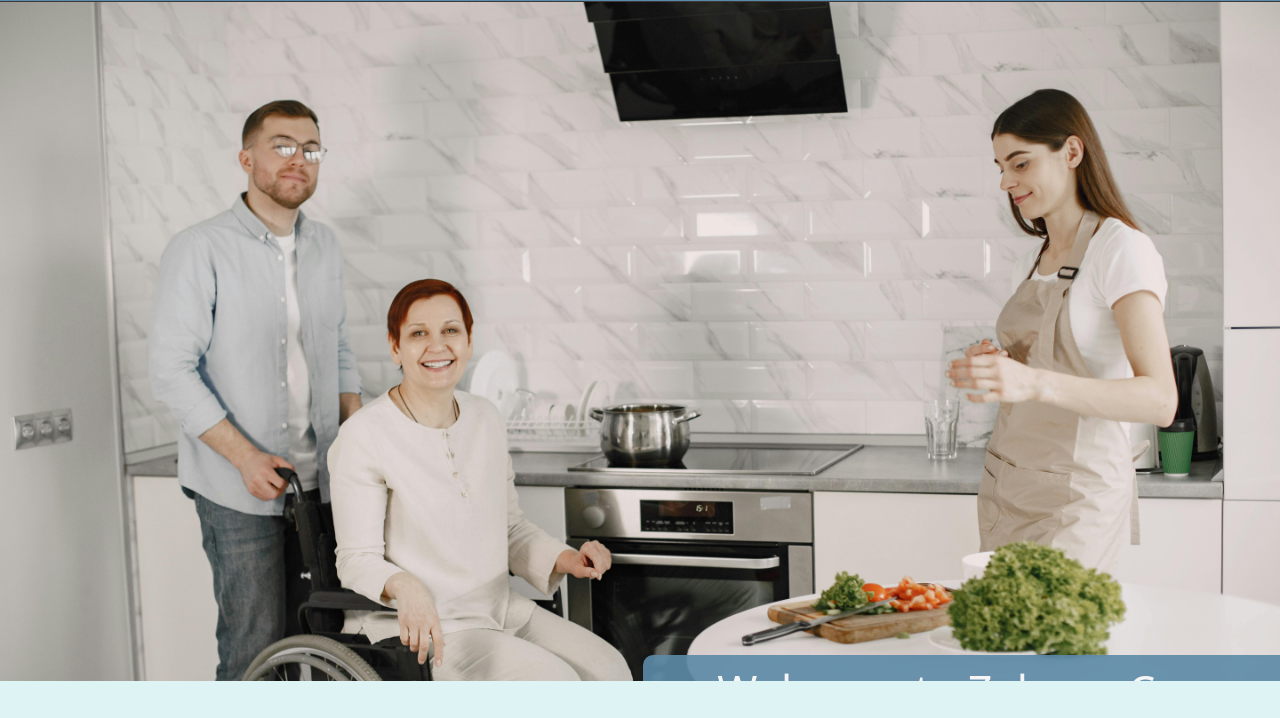
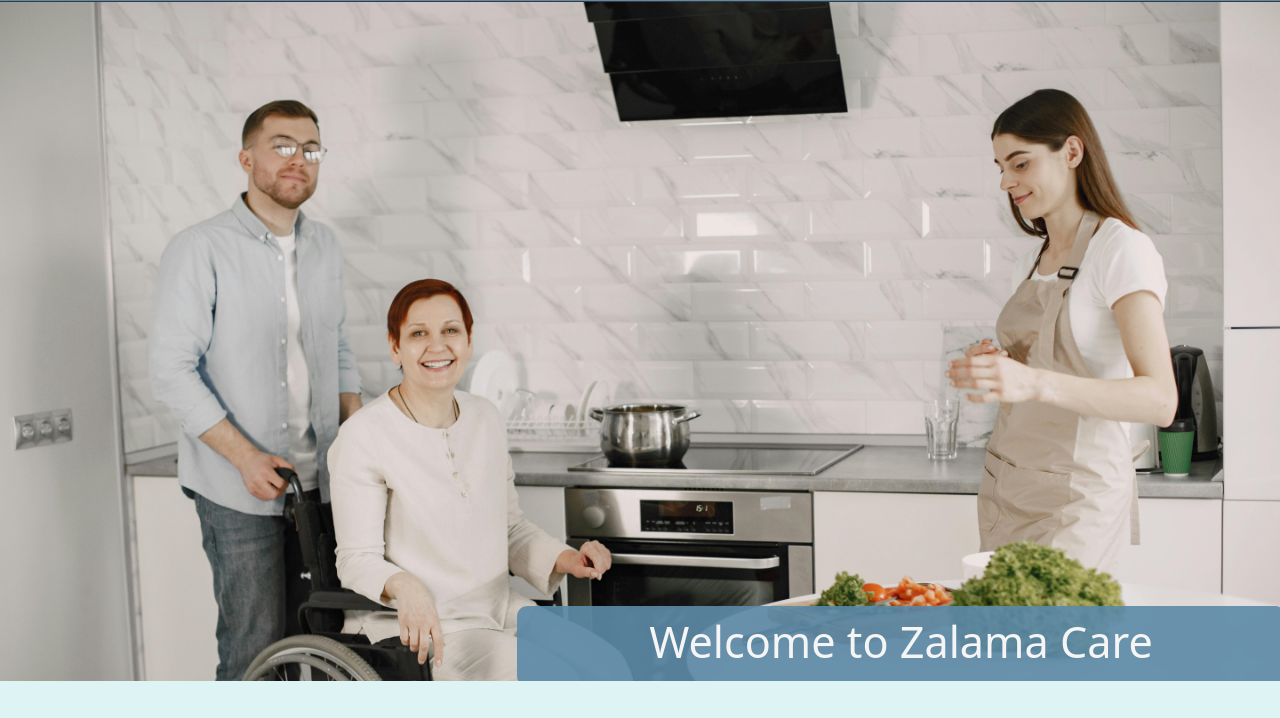
Before and after one commit to tumelo-maja/delicate-care, a plain HTML site: page index.html in a window 1280 px wide. Shown: the part 78-796 px from the top of the page. Drawn offline with nearby package versions, Linux system fonts and the light colour scheme.

Commit message:
Style body width, to accomodate h1 in hero section

```diff
--- a/assets/css/style.css
+++ b/assets/css/style.css
@@ -21,6 +21,7 @@ body {
   height: 100%;
   background-color: rgba(190, 233, 232, 0.5);
   padding-top: 79px; /*--- adjust section title under fixed navbar*/
+  width: 100vw;
 
 }
 
@@ -87,7 +88,6 @@ h2 {
 #services {
   padding-top: 5rem; /* adjust for the fixed-navbar*/
 }
-
 
 h3 {
   text-transform: capitalize;
@@ -208,20 +208,20 @@ main {
   overflow: hidden;
 }
 
-.hero-group {
+.hero {
   position: relative;
 }
 
-.hero-group h1 {
+.hero h1 {
 position: absolute;
-bottom: -3%;
-right: -1%;
+bottom: 0;
+right: 0;
 /* transform: translate(-50%); */
 background-color: rgba(93, 138, 168, 0.9);
 color: var(--light-gray);
 padding: 10px 20px;
 height: 60px;
-margin: 0 10px;
+margin: 0;
 font-size: 1.5rem;
 width: 100%;
 }
@@ -782,6 +782,8 @@ footer h3::after {
     height: 80px;
     width: 60%;
     border-radius: 10px;
+    bottom: -5px;
+    right: -5px;
   }
   /*---------- Intro*/
   #intro-image2,
@@ -857,9 +859,7 @@ footer h3::after {
 
   .hero-group h1 {
     font-size: 2.5rem;
-    width: 50%;
-    bottom: 12%;
-    right: -1%;
+    width: 60%;
   }
 
   /*----- contact page---*/
@@ -922,7 +922,6 @@ footer h3::after {
   .hero-group h1 {
     font-size: 2.7rem;
     height: 80px;
-    bottom: 14%;
   }
 
   /*---------- Intro*/
@@ -965,6 +964,8 @@ footer h3::after {
     .hero-group h1 {
       font-size: 3rem;
       height: 90px;
+      width: 800px;
+
     }
   /*---------- footer*/
   .g-map iframe {
```
Also changed, not shown: index.html (+1 -1 lines).
